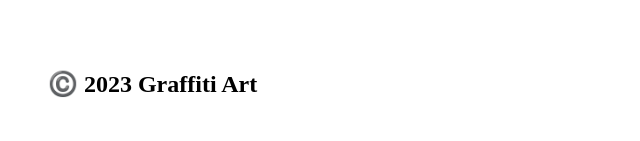
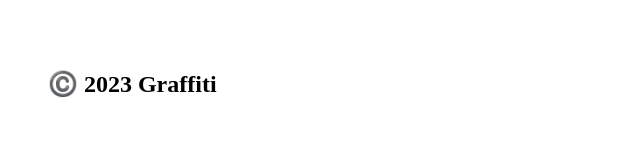
Before and after one commit to siddy-seed/capstone-project, a plain HTML site: page index.html in a window 1280 px wide. Shown: the part 4339-4480 px from the top of the page, 0-640 px from the left. Drawn offline with Linux system fonts and the light colour scheme.

Commit message:
some changes

```diff
--- a/index.html
+++ b/index.html
@@ -214,7 +214,7 @@
 <hr>
     <footer class="Graffiti-Art">
         <div style="padding-inline: 48px;">
-            <h2>©️ 2023 Graffiti Art</h2>
+            <h2>©️ 2023 Graffiti</h2>
         </div>
         <div style="padding-inline: 48px;">
             <input class="Siddhant" type="submit" value="Contact">
```
